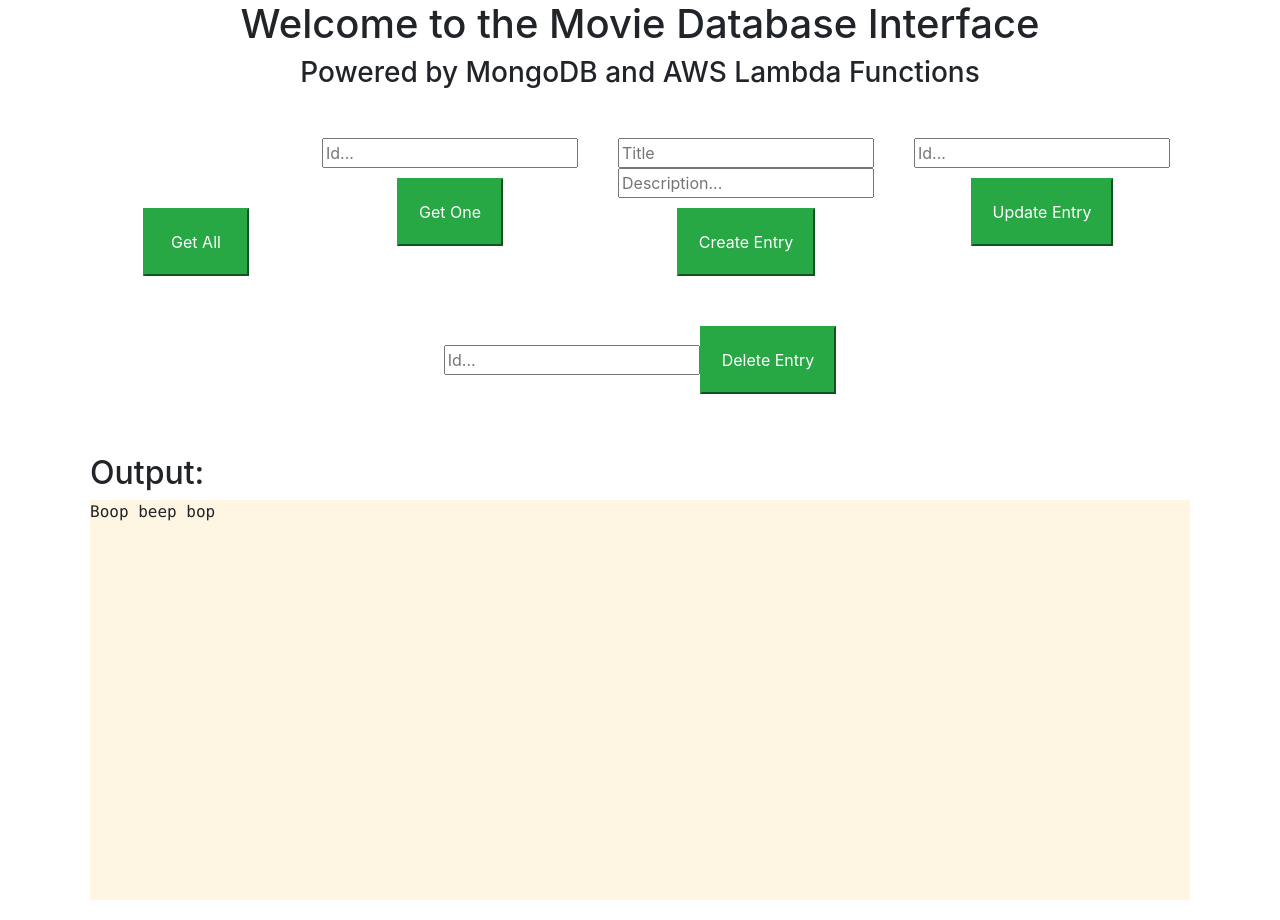
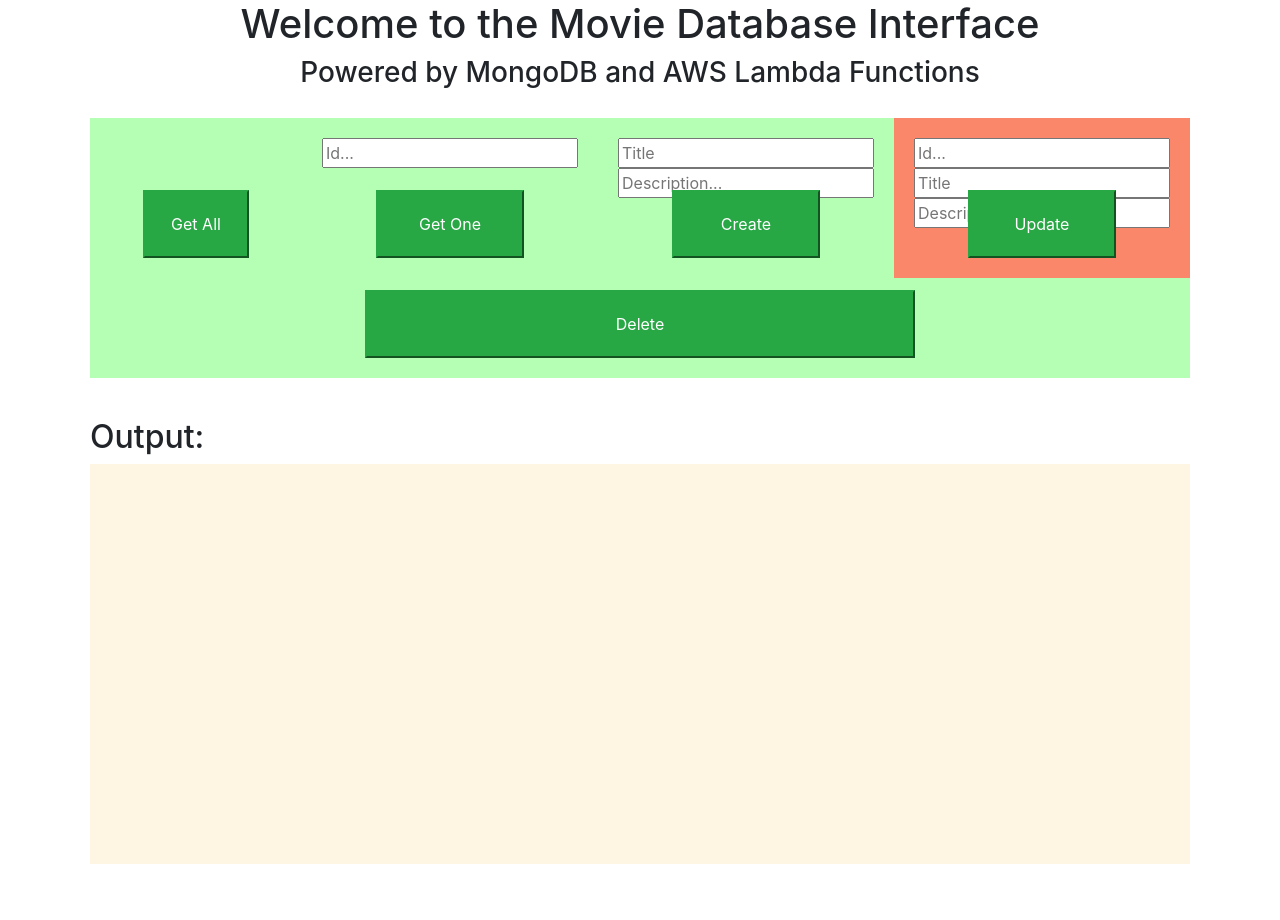
Before and after one commit to kogden/lambda-db-web-interface, an Angular app: page / in a window 1280 px wide. After the commit the page ends 884 px from the top, so only its background shows below. Built offline with nearby package versions, Linux system fonts and the light colour scheme.

Commit message:
delete func added

```diff
--- a/src/app/app.component.html
+++ b/src/app/app.component.html
@@ -2,47 +2,59 @@
 <div class="container">
   <h1 class="text-center">Welcome to the Movie Database Interface</h1>
   <h3 class="text-center">Powered by MongoDB and AWS Lambda Functions</h3>
-  <div class="row">
+  <div class="row options">
 
-    <div class="col text-center">
+    <div class="col text-center working">
       <form target="_self" method="get" action="https://vivycsg88i.execute-api.us-east-1.amazonaws.com/Public/notes/">
         <button class="btn-success" id="noInput" (click)="getAll()">Get All</button>
       </form>
     </div>
 
-    <div class="col text-center">
+    <div class="col text-center working">
       <form target="_self" method="get" action="https://vivycsg88i.execute-api.us-east-1.amazonaws.com/Public/notes/">
         <input type="text" name="getOne" placeholder="Id..." id="takeId" #getonebox>
-        <button class="btn-success" (click)="getOne(getonebox.value)">Get One</button>
+        <button class="btn-success" id="noInput" (click)="getOne(getonebox.value)">Get One</button>
       </form>
     </div>
 
-    <div class="col text-center">
+    <div class="col text-center working">
       <form target="_self" method="post" action="https://vivycsg88i.execute-api.us-east-1.amazonaws.com/Public/notes/">
         <input type="text" name="create" placeholder="Title" id="titleEntry">
         <input type="text" name="create" placeholder="Description..." id="descEntry">
-        <button class="btn-success" (click)="create()">Create Entry</button>
+        <button class="btn-success" (click)="create()" id="noInput">Create</button>
       </form>
     </div>
 
-    <div class="col text-center">
+    <div class="col text-center in-progress">
       <form target="_self" method="get">
         <input type="text" name="update" placeholder="Id...">
-        <button class="btn-success">Update Entry</button>
+        <input type="text" name="create" placeholder="Title" id="titleEntry">
+        <input type="text" name="create" placeholder="Description...">
+        <button class="btn-success" id="noInput">Update</button>
       </form>
     </div>
 
-    <div class="col text-center">
+    <div class="col text-center working">
       <form target="_self" method="get">
-        <input type="text" name="delete" placeholder="Id...">
-        <button class="btn-success">Delete Entry</button>
+        <input type="text" name="delete" placeholder="Id..." #deletebox>
+        <button class="btn-success" id="noInput" (click)="delete(deletebox.value)">Delete</button>
       </form>
     </div>
 
   </div>
-  <div class="row text-center">
+  <div class="row">
     <h2>Output:</h2>
     <samp>
+      <div *ngIf="oneMovie">
+        <h5>
+          {{ oneMovie.title }}
+        </h5>
+        <p>
+          "{{ oneMovie.description }}"
+          <br>
+          id: {{ oneMovie._id }}
+        </p>
+      </div>
       <ul *ngIf="movies">
         <li *ngFor="let movie of movies">
           <h5>
@@ -56,17 +68,6 @@
           <hr>
         </li>
       </ul>
-      <div *ngIf="oneMovie">
-        <h5>
-          {{ oneMovie.title }}
-        </h5>
-        <p>
-          "{{ oneMovie.description }}"
-          <br>
-          id: {{ oneMovie._id }}
-        </p>
-      </div>
-      Boop beep bop
     </samp>
   </div>
 </div>
--- a/src/app/app.component.scss
+++ b/src/app/app.component.scss
@@ -10,6 +10,13 @@
       margin-top:10px;
       cursor:pointer;
     }
+  }
+
+  .working {
+    background-color:rgba(103, 255, 103, 0.486);
+  }
+  .in-progress {
+    background-color:rgba(250, 107, 71, 0.808);
   }
 }
 
@@ -37,3 +44,7 @@
 li {
   list-style: none;
 }
+
+.options {
+  height:300px;
+}
--- a/src/app/app.component.ts
+++ b/src/app/app.component.ts
@@ -12,9 +12,7 @@
   title = 'app';
   movies: Movie[];
   oneMovie: Movie;
-  baseUrl = 'https://vivycsg88i.execute-api.us-east-1.amazonaws.com/Public/notes';
-
-
+  baseUrl = 'https://vivycsg88i.execute-api.us-east-1.amazonaws.com/dev/notes';
 
   constructor(private movieService: AppService, private http: HttpClient) {}
 
@@ -29,7 +27,6 @@
     this.movieService.getAll().subscribe(data => {
       this.oneMovie = data.find(movie => movie._id === value);
     });
-
   }
 
   create() {
@@ -61,6 +58,29 @@
       () => {
           console.log('The POST observable is now completed.');
       });
-    debugger;
+  }
+
+  delete(value) {
+    const deleteUrl = this.baseUrl + '/' + value;
+    const options = {
+      host: deleteUrl,
+      port: '80',
+      method: 'DELETE',
+      headers: {
+        'Content-Type': 'application/json',
+      }
+    };
+
+    this.http.delete(deleteUrl, options).subscribe(
+      (val) => {
+          console.log('POST call successful value returned in body',
+                      val);
+      },
+      response => {
+          console.log('POST call in error', response);
+      },
+      () => {
+          console.log('The POST observable is now completed.');
+      });
   }
 }
--- a/src/app/app.service.ts
+++ b/src/app/app.service.ts
@@ -7,7 +7,7 @@
   providedIn: 'root'
 })
 export class AppService {
-  baseUrl = 'https://vivycsg88i.execute-api.us-east-1.amazonaws.com/Public/notes';
+  baseUrl = 'https://vivycsg88i.execute-api.us-east-1.amazonaws.com/dev/notes';
 
   constructor(private http: HttpClient) {}
 
```
